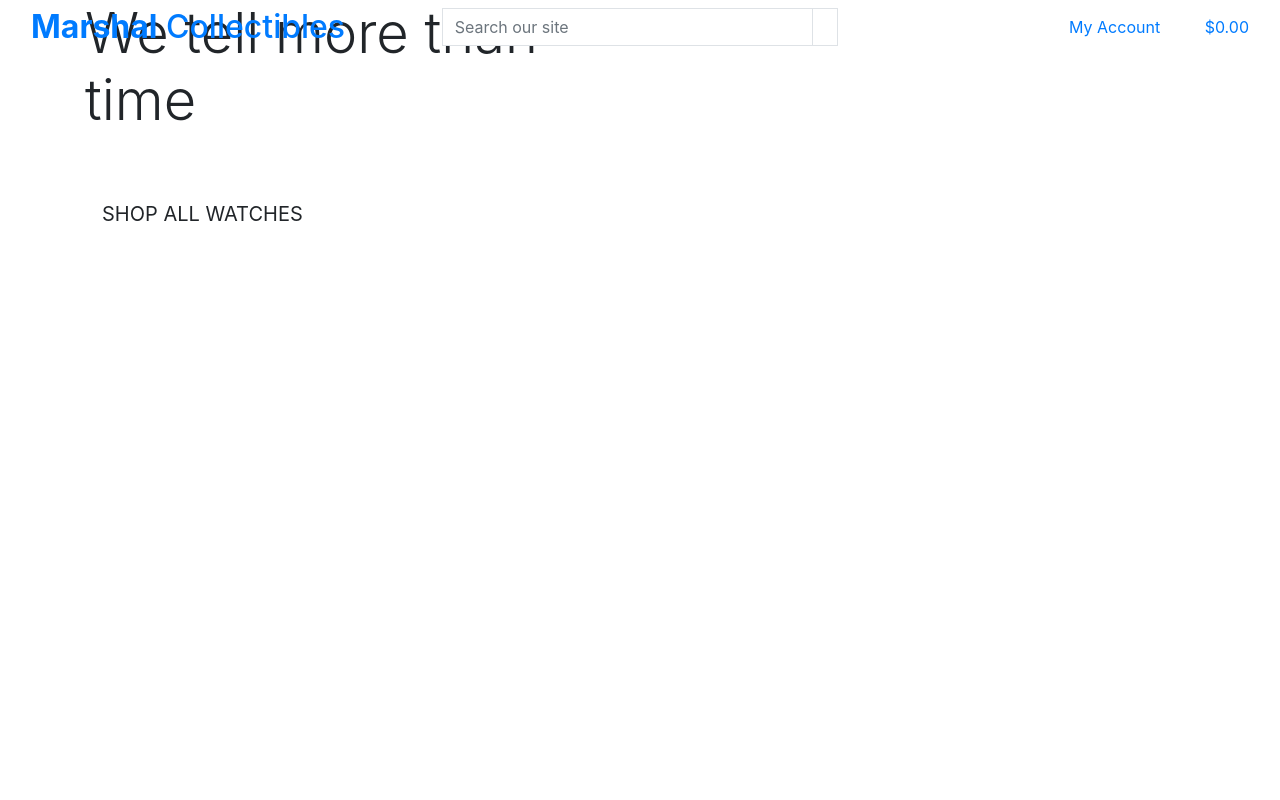
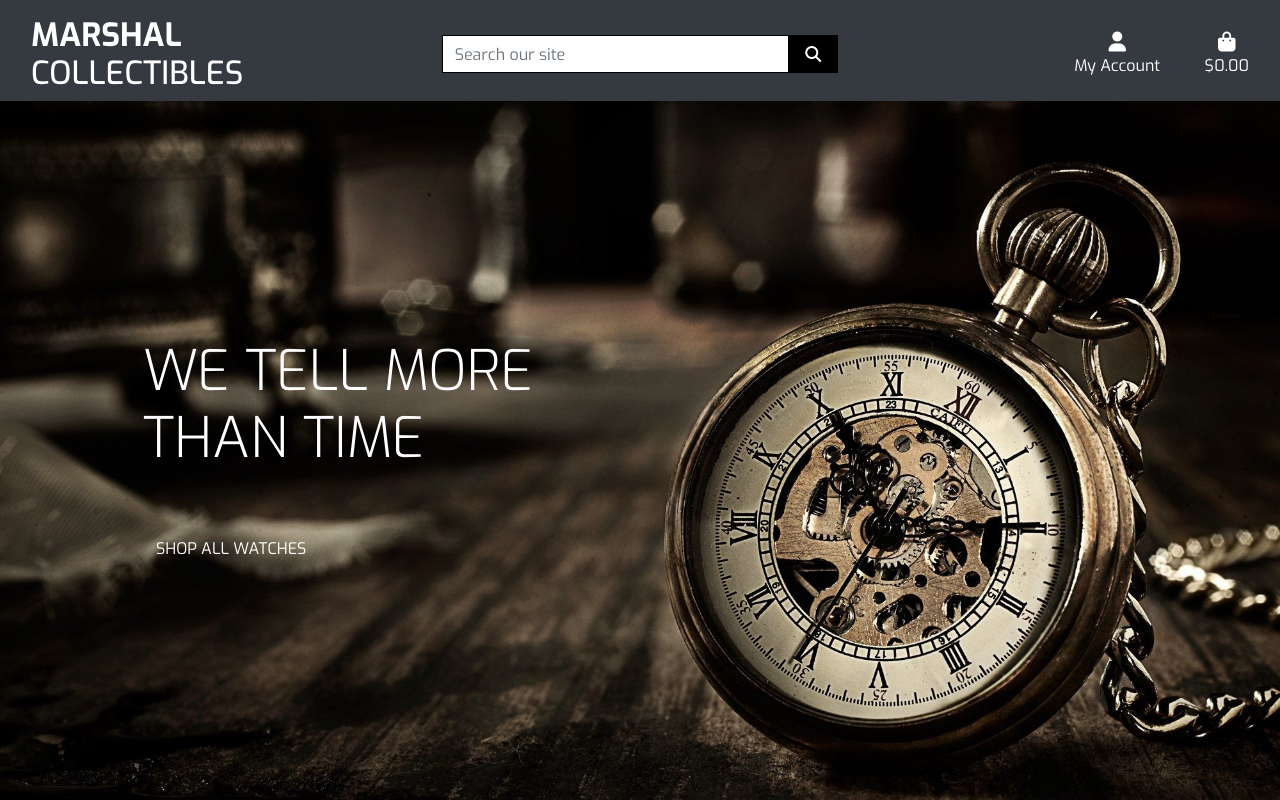
Before and after one commit to Seagather/Marshal-Unisex-Collectibles, a Django app: page / in a window 1280 px wide. Run offline with Django 3.2, Linux system fonts and the light colour scheme; some libraries are stand-ins or nearby versions.

Commit message:
Added homepage header, call action button and css

```diff
--- a/home/templates/home/index.html
+++ b/home/templates/home/index.html
@@ -13,12 +13,12 @@
     <div class="container h-100">
         <div class="row h-100">
             <div class="col-7 col-md-6 my-auto">
-                <h1 class="display-4 logo-font text-black">
+                <h1 class="display-4 logo-font text-white">
                     We tell more than time
                 </h1>
                 <div class="my-5">
                     <h4>
-                        <a href="" class="shop-now-button btn btn-lg rounded-0 text-uppercase py-3">Shop All Watches</a>
+                        <a href="" class="btn btn-default shop-button rounded-0 text-uppercase py-3 text-white">Shop All Watches</a>
                     </h4>
                 </div>
             </div>
--- a/marshal_collectibles/settings.py
+++ b/marshal_collectibles/settings.py
@@ -146,3 +146,7 @@ USE_TZ = True
 # https://docs.djangoproject.com/en/3.1/howto/static-files/
 
 STATIC_URL = '/static/'
+STATICFILES_DIRS = (os.path.join(BASE_DIR, 'static'),)
+
+MEDIA_URL = '/media/'
+MEDIA_ROOT = os.path.join(BASE_DIR, 'media')
--- a/marshal_collectibles/urls.py
+++ b/marshal_collectibles/urls.py
@@ -15,9 +15,11 @@ Including another URLconf
 """
 from django.contrib import admin
 from django.urls import path, include
+from django.conf import settings
+from django.conf.urls.static import static
 
 urlpatterns = [
     path('admin/', admin.site.urls),
     path('accounts/', include('allauth.urls')),
     path('', include('home.urls')),
-]
+] + static(settings.MEDIA_URL, document_root=settings.MEDIA_ROOT)
--- /dev/null
+++ b/static/css/base.css
@@ -0,0 +1,107 @@
+html {
+    height: 100%;
+}
+
+body {
+    background: url('/media/hero-image.jpeg') no-repeat center center fixed;
+    background-size: cover;
+    height: calc(100vh - 164px);
+    color: #555;
+    font-family: 'Exo';
+}
+
+/* from Bulma */
+.icon {
+    align-items: center;
+    display: inline-flex;
+    justify-content: center;
+    height: 1.5rem;
+    width: 1.5rem;
+}
+
+.logo-font {
+    text-transform: uppercase;
+}
+
+.main-logo-link {
+    width: fit-content;
+}
+
+.shop-button .btn-default {
+	outline: 0;
+	display: inline-block;
+	padding: 12px 35px;
+	color: white;
+	background-color: #000;
+	text-align: center;
+	cursor: pointer;
+	border: 5px solid black;
+	/* margin-left: -1px;
+	margin-top: 5%; */
+	font-size: 11pt;
+	letter-spacing: 5px;
+	font-weight: bold;
+	font-family: Georgia;
+    font-style: italic;
+    background: black;
+}
+.shop-button .btn-default:hover {
+	background-color: transparent;
+	color: white;
+	border: 5px solid black;
+	text-shadow: 2px 2px #000;
+}
+
+
+/* .shop-now-button {
+    background: black;
+    color: white;
+    min-width: 260px;
+} */
+
+.btn-black {
+    background: black;
+    color: white;
+}
+
+/* .shop-now-button:hover,
+.shop-now-button:active,
+.shop-now-button:focus,
+.btn-black:hover,
+.btn-black:active,
+.btn-black:focus {
+    background: #222;
+    color: white;
+} */
+
+.text-black {
+    color: #000 !important;
+}
+
+.border-black {
+    border: 1px solid black !important;
+}
+
+/* -------------------------------- Media Queries */
+
+/* Slightly larger container on xl screens */
+@media (min-width: 1200px) {
+  .container {
+    max-width: 80%;
+  }
+}
+
+/* fixed top navbar only on medium and up */
+@media (min-width: 992px) {
+    .fixed-top-desktop-only {
+        position: fixed;
+        top: 0;
+        right: 0;
+        left: 0;
+        z-index: 1030;
+    }
+
+    .header-container {
+        padding-top: 164px;
+    }
+}
--- a/templates/base.html
+++ b/templates/base.html
@@ -8,19 +8,27 @@
         <meta http-equiv="X-UA-Compatible" content="ie=edge">
         <meta charset="utf-8">
         <meta name="viewport" content="width=device-width, initial-scale=1, shrink-to-fit=no">
+        <!-- favicon file -->
+        <link rel="icon" href="{{ MEDIA_URL }}favicon_32.png" type="image/x-icon">
     {% endblock %}
 
     {% block extra_meta %}
     {% endblock %}
 
     {% block corecss %}
-         <link rel="stylesheet" href="https://stackpath.bootstrapcdn.com/bootstrap/4.4.1/css/bootstrap.min.css" integrity="sha384-Vkoo8x4CGsO3+Hhxv8T/Q5PaXtkKtu6ug5TOeNV6gBiFeWPGFN9MuhOf23Q9Ifjh" crossorigin="anonymous">
+        <link rel="stylesheet" href="https://stackpath.bootstrapcdn.com/bootstrap/4.4.1/css/bootstrap.min.css" integrity="sha384-Vkoo8x4CGsO3+Hhxv8T/Q5PaXtkKtu6ug5TOeNV6gBiFeWPGFN9MuhOf23Q9Ifjh" crossorigin="anonymous">
+        <link href="https://fonts.googleapis.com/css2?family=Exo:wght@100;200;300;400;500;600;700&family=Roboto:wght@100;300;400;500;700&display=swap" rel="stylesheet">
+        <link rel="stylesheet" href="https://stackpath.bootstrapcdn.com/bootstrap/4.5.2/css/bootstrap.min.css" type="text/css">
+	    <link rel="stylesheet" href="https://stackpath.bootstrapcdn.com/font-awesome/4.7.0/css/font-awesome.min.css" type="text/css" />
+
+        <link rel="stylesheet" href="{% static 'css/base.css' %}">
     {% endblock %}
 
     {% block extra_css %}
     {% endblock %}
 
     {% block corejs %}
+        <script src="https://kit.fontawesome.com/58e618022f.js" crossorigin="anonymous"></script>
         <script src="https://code.jquery.com/jquery-3.5.1.min.js" integrity="sha256-9/aliU8dGd2tb6OSsuzixeV4y/faTqgFtohetphbbj0=" crossorigin="anonymous"></script>
         <script src="https://cdn.jsdelivr.net/npm/popper.js@1.16.0/dist/umd/popper.min.js" integrity="sha384-Q6E9RHvbIyZFJoft+2mJbHaEWldlvI9IOYy5n3zV9zzTtmI3UksdQRVvoxMfooAo" crossorigin="anonymous"></script>
         <script src="https://stackpath.bootstrapcdn.com/bootstrap/4.4.1/js/bootstrap.min.js" integrity="sha384-wfSDF2E50Y2D1uUdj0O3uMBJnjuUD4Ih7YwaYd1iqfktj0Uod8GCExl3Og8ifwB6" crossorigin="anonymous"></script>
@@ -33,10 +41,10 @@
   </head>
   <body>
     <header class="container-fluid fixed-top">
-        <div class="row">
+        <div id="topnav" class="row bg-dark pt-lg-2 d-none d-lg-flex">
             <div class="col-12 col-lg-4 my-auto py-1 py-lg-0 text-center text-lg-left">
                 <a href="{% url 'home' %}" class="nav-link main-logo-link">
-                    <h2 class="logo-font text-black my-0"><strong>Marshal</strong> Collectibles</h2>
+                    <h2 class="logo-font text-white my-0"><strong>Marshal</strong> Collectibles</h2>
                 </a>
             </div>
             <div class="col-12 col-lg-4 my-auto py-1 py-lg-0">
@@ -56,7 +64,7 @@
             <div class="col-12 col-lg-4 my-auto py-1 py-lg-0">
                 <ul class="list-inline list-unstyled text-center text-lg-right my-0">
                     <li class="list-inline-item dropdown">
-                        <a class="text-black nav-link" href="#" id="user-options" data-toggle="dropdown" aria-haspopup="true" aria-expanded="false">
+                        <a class="text-white nav-link" href="#" id="user-options" data-toggle="dropdown" aria-haspopup="true" aria-expanded="false">
                             <div class="text-center">
                                 <div><i class="fas fa-user fa-lg"></i></div>
                                 <p class="my-0">My Account</p>
@@ -76,7 +84,7 @@
                         </div>
                     </li>
                     <li class="list-inline-item">
-                        <a class="{% if grand_total %}text-info font-weight-bold{% else %}text-black{% endif %} nav-link" href="">
+                        <a class="{% if grand_total %}text-info font-weight-bold{% else %}text-white{% endif %} nav-link" href="">
                             <div class="text-center">
                                 <div><i class="fas fa-shopping-bag fa-lg"></i></div>
                                 <p class="my-0">
```
Also changed, not shown: media/favicon_32.png (added), media/hero-image.jpeg (added).
